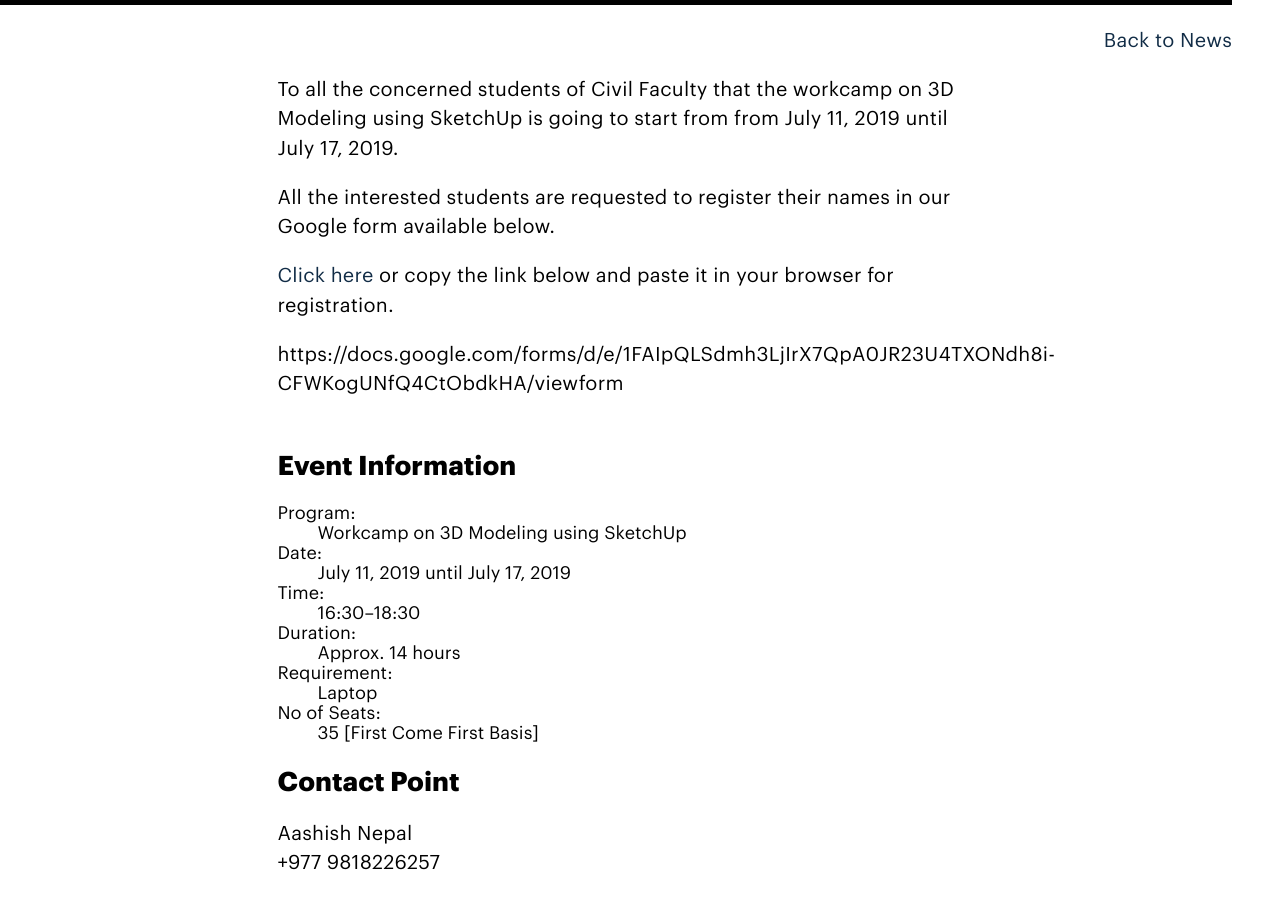
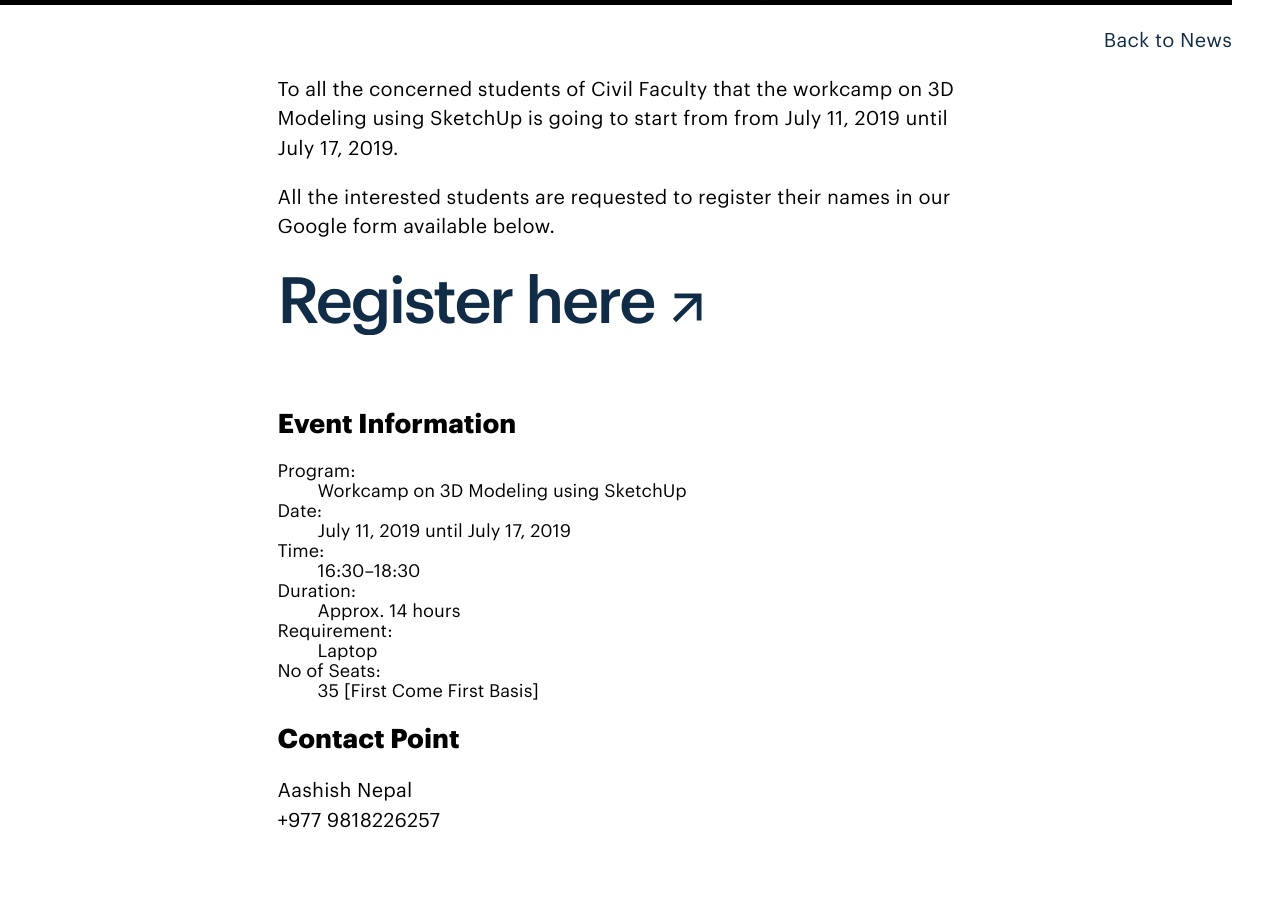
Before and after one commit to MegaMind98/dev, a Jekyll site: the page built from _announcement/workcamp_on_3d_modeling.md, in a window 1280 px wide and 900 px high, scrolled down 710 px. Built offline with Jekyll 4.4.1, drawn with Linux system fonts in a browser that asks for light colours; grey boxes are pictures that could not be loaded.

Commit message:
Fixed broken layout

```diff
--- a/_announcement/workcamp_on_3d_modeling.md
+++ b/_announcement/workcamp_on_3d_modeling.md
@@ -14,11 +14,11 @@ To all the concerned students of Civil Faculty that the workcamp on 3D Modeling
 All the interested students are requested to register their names in our Google form
 available below.
 
-[Click here](https://docs.google.com/forms/d/e/1FAIpQLSdmh3LjIrX7QpA0JR23U4TXONdh8i-CFWKogUNfQ4CtObdkHA/viewform
-) or copy the link below and paste it in your browser for registration.
-
-https://docs.google.com/forms/d/e/1FAIpQLSdmh3LjIrX7QpA0JR23U4TXONdh8i-CFWKogUNfQ4CtObdkHA/viewform
-<br /><br />
+<div class="c-ribbon">
+                      <h4 class="c-ribbon__text" ><a class="c-link c-link--anim c-link--outbound" target="_blank" rel="noreferrer noopener" href="https://docs.google.com/forms/d/e/1FAIpQLSdmh3LjIrX7QpA0JR23U4TXONdh8i-CFWKogUNfQ4CtObdkHA/viewform">Register here</a>
+                      </h4>
+</div>
+<br />
 ## Event Information
 <dl>
   <dt>Program:</dt>
```
Also changed, not shown: _announcement/workcamp_on_arduino.md (+5 -4 lines), _announcement/workcamp_on_raspberry_pi.md (+5 -4 lines).
